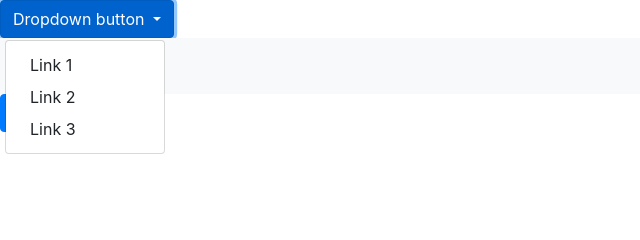
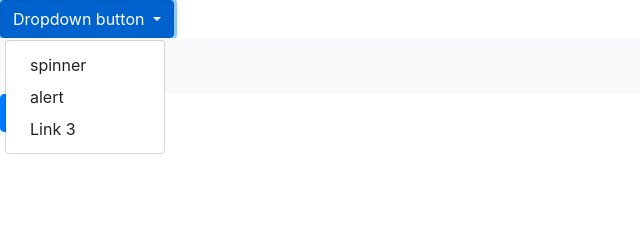
Before and after one commit to newbiethenoob/html, a plain HTML site: page 02_01.html in a window 1280 px wide. Both pictures are taken after a click on the button "Dropdown button". Shown: the top 240 px of the page, 0-640 px from the left. Drawn offline with nearby package versions, Linux system fonts and the light colour scheme.

Commit message:
Exam02_01

```diff
--- a/02_01.html
+++ b/02_01.html
@@ -17,8 +17,8 @@
           Dropdown button
         </button>
         <div class="dropdown-menu">
-          <a class="dropdown-item" href="#">Link 1</a>
-          <a class="dropdown-item" href="#">Link 2</a>
+          <a class="dropdown-item" href="#spinner">spinner</a>
+          <a class="dropdown-item" href="#alert">alert</a>
           <a class="dropdown-item" href="#">Link 3</a>
         </div>
     </div>
```
